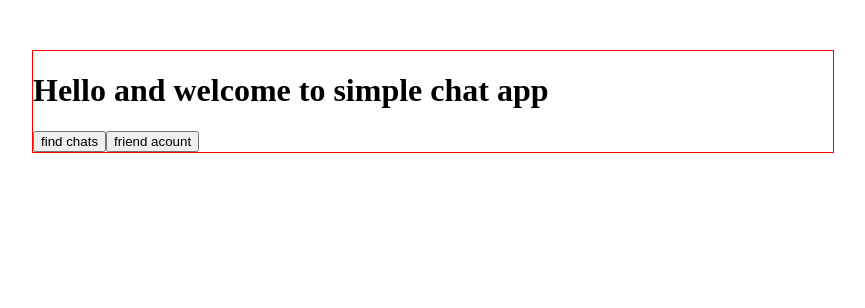
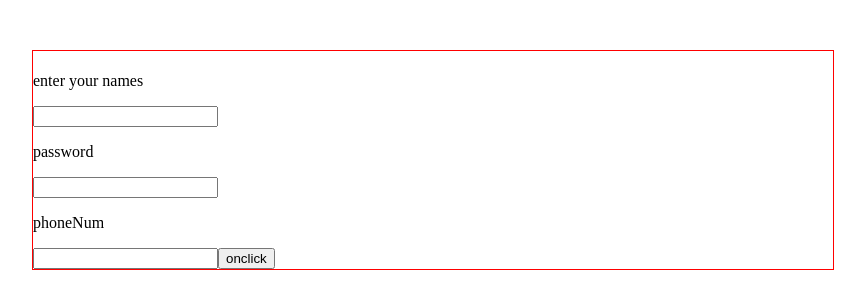
Before and after one commit to munirsebikaaka/chat-app, a React (Create React App) app: page / in a window 1280 px wide. Shown: the top 308 px of the page, without its empty margins (207-1072 px from the left). Built offline with nearby package versions, Linux system fonts and the light colour scheme.

Commit message:
feat:added the function that check if all the login inputs are being given their values and through messages acording to the checked results

```diff
--- a/src/App.js
+++ b/src/App.js
@@ -9,7 +9,6 @@ const oldAcounts = [
   { fullName: "drizy", phoneNum: "84301" },
   { fullName: "moxhus", phoneNum: "57320" },
 ];
-const me = [{ fullName: "codes", phoneNum: "57220" }];
 function App() {
   const [chat1, setChat1] = useState("");
   const [chatOb1, setChatOb1] = useState([{}]);
@@ -18,6 +17,14 @@ function App() {
   const [personChat, setPersonChat] = useState([{}]);
   const [seeOrHideAllChats, setSeeOrHideAllChats] = useState(false);
   const [seeHideFriendChats, setSeeHideFriendChats] = useState(false);
+  const [firstName, setFirstName] = useState("");
+  const [password, setPassword] = useState("");
+  const [phoneNum, setPhoneNum] = useState("");
+  const [checkInputs, setCheckInputs] = useState(false);
+  const [hideLogin, setHideLogin] = useState(false);
+  const [logError, setLogError] = useState("");
+
+  const me = [{ fullName: firstName, phoneNum: phoneNum, password: password }];
 
   const chatsRecieveSendFunctionallity = (
     setChatObj,
@@ -55,10 +62,36 @@ function App() {
     setSeeHideFriendChats((SEE) => !SEE);
   };
 
+  const loginToApplication = () => {
+    if (!firstName) setLogError("please input names");
+    if (!password) setLogError("please input password");
+    if (!phoneNum) setLogError("please input phone number");
+    if (firstName && phoneNum && password) setCheckInputs(true);
+
+    if (firstName && phoneNum && password) setHideLogin(true);
+  };
+
   return (
     <div className="mainApp">
-      {/* <Login /> */}
-      <Introduction onSeeAllChats={seeAllChats} onSeeFriendAcc={seeFriendAcc} />
+      <Login
+        firstName={firstName}
+        phoneNum={phoneNum}
+        password={password}
+        setFirstName={setFirstName}
+        setPassword={setPassword}
+        setPhoneNum={setPhoneNum}
+        onLoginToApplication={loginToApplication}
+        hideLogin={hideLogin}
+        logError={logError}
+      />
+      {checkInputs ? (
+        <Introduction
+          onSeeAllChats={seeAllChats}
+          onSeeFriendAcc={seeFriendAcc}
+        />
+      ) : (
+        ""
+      )}
 
       <div className="main">
         <Friend
@@ -76,6 +109,7 @@ function App() {
           chatOb1={chatOb1}
           chatOb2={chatOb2}
           seeHideFriendAcc={seeHideFriendChats}
+          me={me}
         />
       </div>
       <AllCharts
@@ -192,6 +226,7 @@ const AllCharts = ({ onSelectFriendFromOldFriends, seeOrHideAllChats }) => {
 };
 
 const Owner = ({
+  me,
   chat1,
   setChat1,
   onPushToChats,
--- a/src/login.js
+++ b/src/login.js
@@ -1,13 +1,20 @@
-import { useState } from "react";
-
-const Login = () => {
-  const [firstName, setFirstName] = useState("");
-  const [password, setPassword] = useState("");
-  const [phoneNum, setPhoneNum] = useState("");
-
+const Login = ({
+  firstName,
+  password,
+  phoneNum,
+  setFirstName,
+  setPassword,
+  setPhoneNum,
+  onLoginToApplication,
+  hideLogin,
+  logError,
+}) => {
   return (
+    <>
+      {!hideLogin ? (
         <div>
-      <p>firstName</p>
+          <h1>{logError}</h1>
+          <p>enter your names</p>
           <input
             type="text"
             value={firstName}
@@ -26,8 +33,12 @@ const Login = () => {
             value={phoneNum}
             onChange={(e) => setPhoneNum(+e.target.value)}
           />
-      <button>onclick</button>
+          <button onClick={onLoginToApplication}>onclick</button>
         </div>
+      ) : (
+        ""
+      )}
+    </>
   );
 };
 export default Login;
```
Lines whose indentation alone changed are shown as unchanged.
